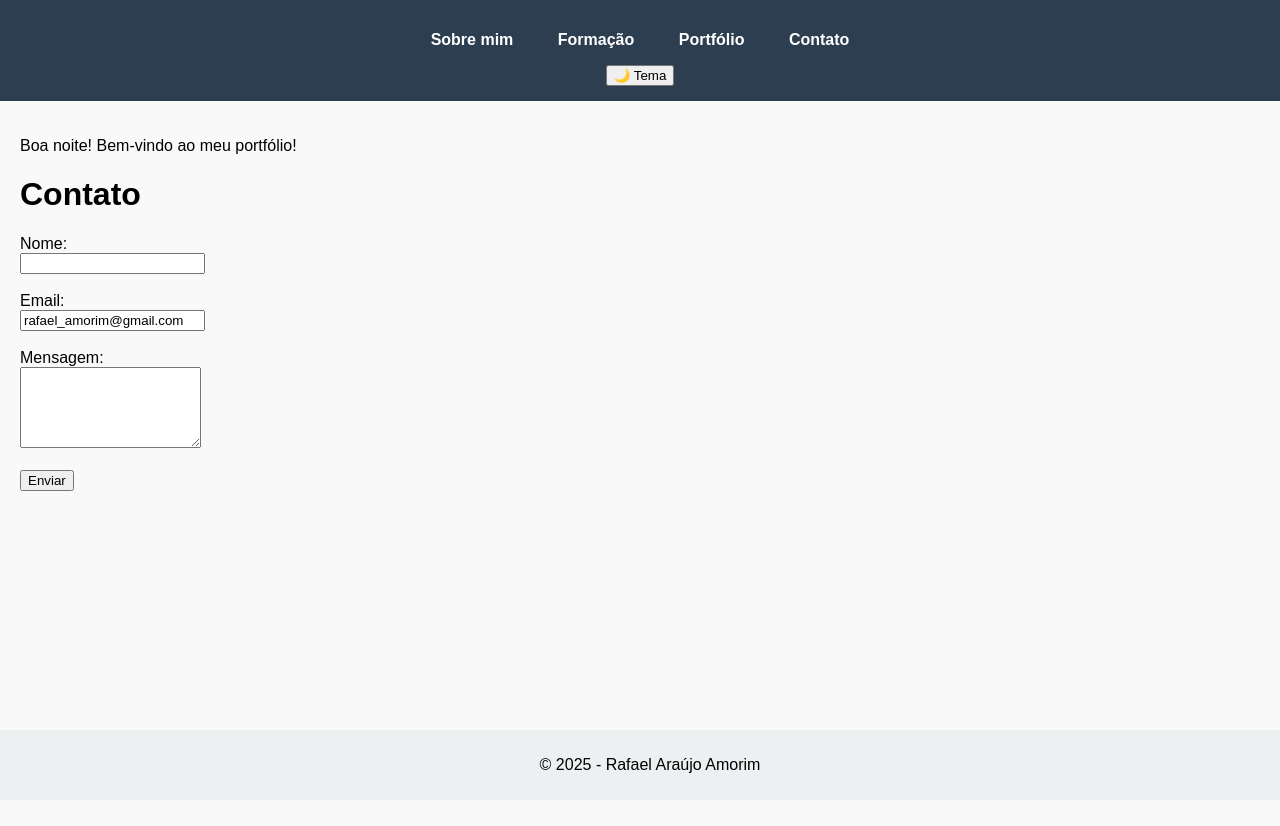
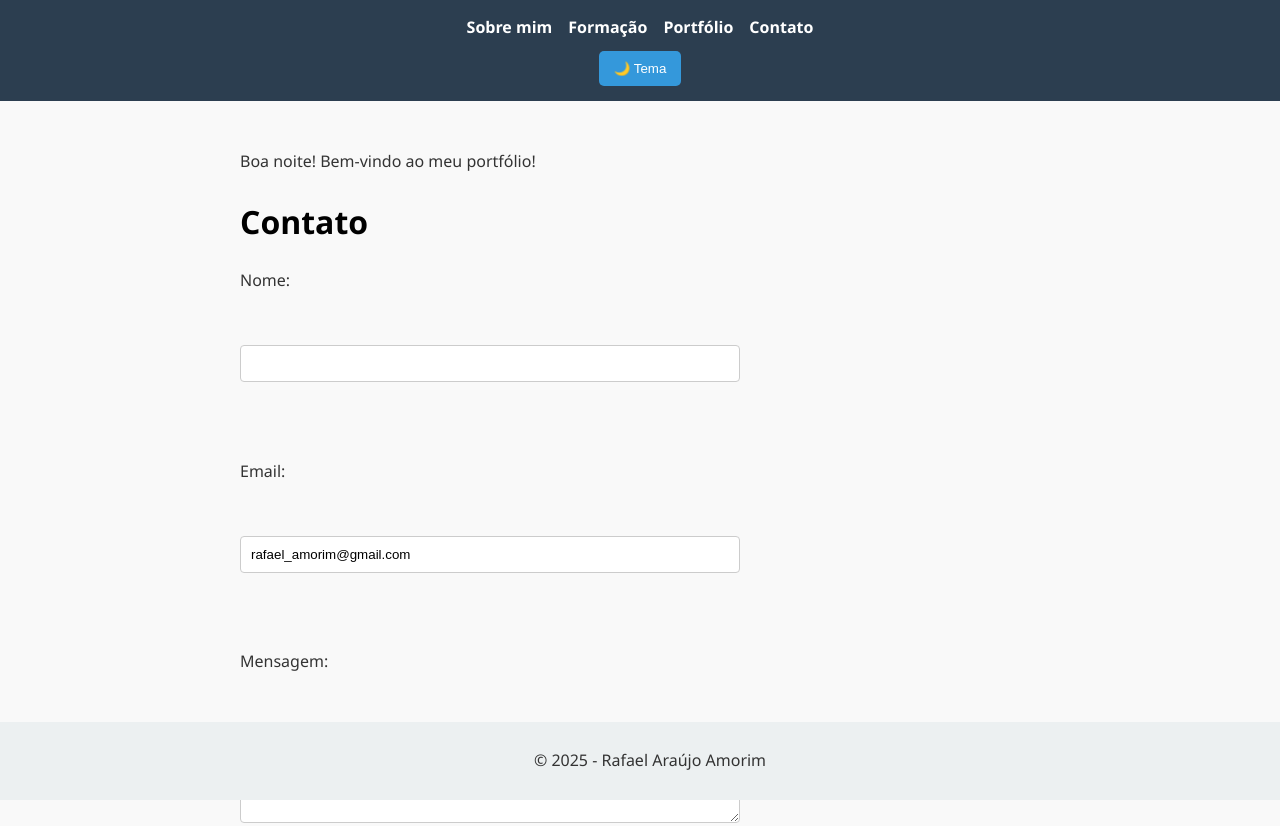
Before and after one commit to ramorim1998/portifolio-rafael, a plain HTML site: page contato.html in a window 1280 px wide. Shown: the top 826 px of the page. Before the commit the page ends 800 px from the top, so only its background shows below. Drawn offline with Linux system fonts and the light colour scheme.

Commit message:
ajustes tema escuro

```diff
--- a/css/style.css
+++ b/css/style.css
@@ -1,38 +1,75 @@
-/* style.css */
+:root {
+  --cor-primaria: #2c3e50;
+  --cor-secundaria: #3498db;
+  --cor-fundo: #f9f9f9;
+  --cor-texto: #333;
+  --cor-escura: #222;
+  --cor-destaque: #ffd700;
+}
+
 body {
-  font-family: Arial, sans-serif;
-  background-color: #f9f9f9;
-  color: #000;
+  font-family: 'Segoe UI', Tahoma, Geneva, Verdana, sans-serif;
+  background-color: var(--cor-fundo);
+  color: var(--cor-texto);
   margin: 0;
   padding: 0;
+  line-height: 1.6;
+  font-size: 16px;
 }
 
+/* Cabeçalho */
 header {
-  background-color: #2c3e50;
+  background-color: var(--cor-primaria);
   padding: 15px 0;
   text-align: center;
 }
 
+/* Navegação */
 nav ul {
+  display: flex;
+  justify-content: center;
+  flex-wrap: wrap;
+  gap: 1rem;
+  padding: 0;
+  margin: 0;
   list-style-type: none;
-  padding: 0;
-}
-
-nav ul li {
-  display: inline;
-  margin: 0 20px;
 }
 
 nav ul li a {
   color: white;
   text-decoration: none;
   font-weight: bold;
+  transition: color 0.3s ease;
 }
 
-main {
-  padding: 20px;
+nav ul li a:hover {
+  color: var(--cor-secundaria);
 }
 
+/* Botão de tema */
+button {
+  background-color: var(--cor-secundaria);
+  color: white;
+  border: none;
+  padding: 10px 15px;
+  border-radius: 5px;
+  cursor: pointer;
+  margin-top: 10px;
+  transition: background 0.3s;
+}
+
+button:hover {
+  background-color: #2980b9;
+}
+
+/* Conteúdo principal */
+main {
+  padding: 2rem;
+  max-width: 800px;
+  margin: auto;
+}
+
+/* Rodapé */
 footer {
   text-align: center;
   background-color: #ecf0f1;
@@ -42,12 +79,49 @@ footer {
   bottom: 0;
 }
 
+/* Formulário */
+form {
+  display: flex;
+  flex-direction: column;
+  max-width: 500px;
+  gap: 0.8rem;
+}
+
+input,
+textarea {
+  padding: 10px;
+  border: 1px solid #ccc;
+  border-radius: 4px;
+}
+
+input:focus,
+textarea:focus {
+  border-color: var(--cor-secundaria);
+  outline: none;
+}
+
 /* Tema escuro */
 body.escuro {
-  background-color: #222;
+  background-color: var(--cor-escura);
   color: #eee;
 }
 
 body.escuro a {
-  color: #ffd700;
+  color: var(--cor-destaque);
 }
+
+/* Responsividade */
+@media (max-width: 600px) {
+  nav ul {
+    flex-direction: column;
+    align-items: center;
+  }
+
+  main {
+    padding: 1rem;
+  }
+
+  footer {
+    font-size: 14px;
+  }
+}
--- a/js/script.js
+++ b/js/script.js
@@ -1,4 +1,3 @@
-// Mostra uma saudação com base no horário do dia
 document.addEventListener("DOMContentLoaded", function () {
   const hora = new Date().getHours();
   let saudacao = "Olá!";
@@ -9,12 +8,29 @@ document.addEventListener("DOMContentLoaded", function () {
   if (saudacaoEl) saudacaoEl.innerText = saudacao + " Bem-vindo ao meu portfólio!";
 });
 
-// Alterna o tema do site entre claro e escuro
 function alternarTema() {
   document.body.classList.toggle("escuro");
 }
 
-// Validação do formulário de contato
+document.addEventListener("DOMContentLoaded", function () {
+  const temaSalvo = localStorage.getItem("tema");
+  if (temaSalvo === "escuro") {
+    document.body.classList.add("escuro");
+  }
+  const hora = new Date().getHours();
+  let saudacao = "Olá!";
+  if (hora < 12) saudacao = "Bom dia!";
+  else if (hora < 18) saudacao = "Boa tarde!";
+  else saudacao = "Boa noite!";
+  const saudacaoEl = document.getElementById("saudacao");
+  if (saudacaoEl) saudacaoEl.innerText = saudacao + " Bem-vindo ao meu portfólio!";
+});
+
+function alternarTema() {
+  const escuroAtivo = document.body.classList.toggle("escuro");
+  localStorage.setItem("tema", escuroAtivo ? "escuro" : "claro");
+}
+
 document.addEventListener("DOMContentLoaded", function () {
   const form = document.querySelector("form");
   if (form) {
@@ -32,7 +48,6 @@ document.addEventListener("DOMContentLoaded", function () {
   }
 });
 
-// Animação simples no título
 document.addEventListener("DOMContentLoaded", function () {
   const titulo = document.querySelector("h1");
   if (titulo) {
```
